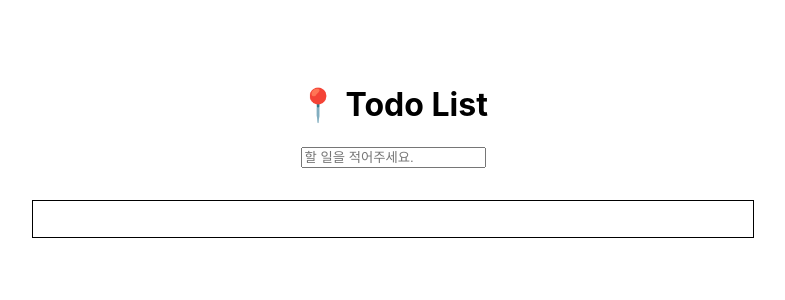
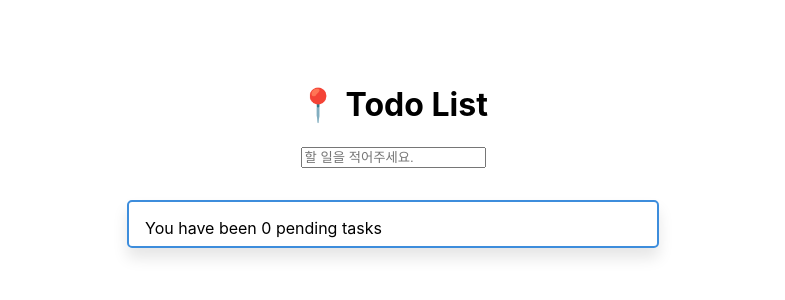
Before and after one commit to YWTechIT/todo-list-project, a React (Create React App) app: page / in a window 1280 px wide. Shown: the top 300 px of the page, without its empty margins (247-1032 px from the left). Built offline with nearby package versions, Linux system fonts and the light colour scheme.

Commit message:
Change TodoGroupWrapper CSS

```diff
--- a/src/components/organisms/todoGroup/index.tsx
+++ b/src/components/organisms/todoGroup/index.tsx
@@ -1,6 +1,8 @@
 import { TodoTypes } from "../../../types";
 import Todo from "../../molecules/todo";
 import styled from "styled-components";
+import Footer from "../footer";
+import { Ol } from "../../../typhography/ol";
 
 interface Todos {
   todos: TodoTypes[];
@@ -8,22 +10,25 @@ interface Todos {
   isChecked: (id: string) => void;
 }
 
-const TodoWrapper = styled.article`
-  width: 680px;
-  border: 1px solid black;
-  padding: 10px 20px;
+const TodoGroupWrapper = styled.article`
+  width: 512px;
+  border: 2px solid #3d8ddc;
   margin: 32px 0px;
+  padding: 8px;
+  border-radius: 5px;
+  box-shadow: 0px 10px 15px rgba(0,0,0,0.1);
 `;
 
 const TodoGroup = ({ todos, onRemove, isChecked }: Todos) => {
   return (
-    <TodoWrapper>
-      <ol>
+    <TodoGroupWrapper>
+      <Ol>
         {todos.map((todo) => (
           <Todo key={todo.id} todo={todo} onRemove={onRemove} isChecked={isChecked}></Todo>
         ))}
-      </ol>
-    </TodoWrapper>
+      </Ol>
+      <Footer todos={todos} />
+    </TodoGroupWrapper>
   );
 };
 
```
